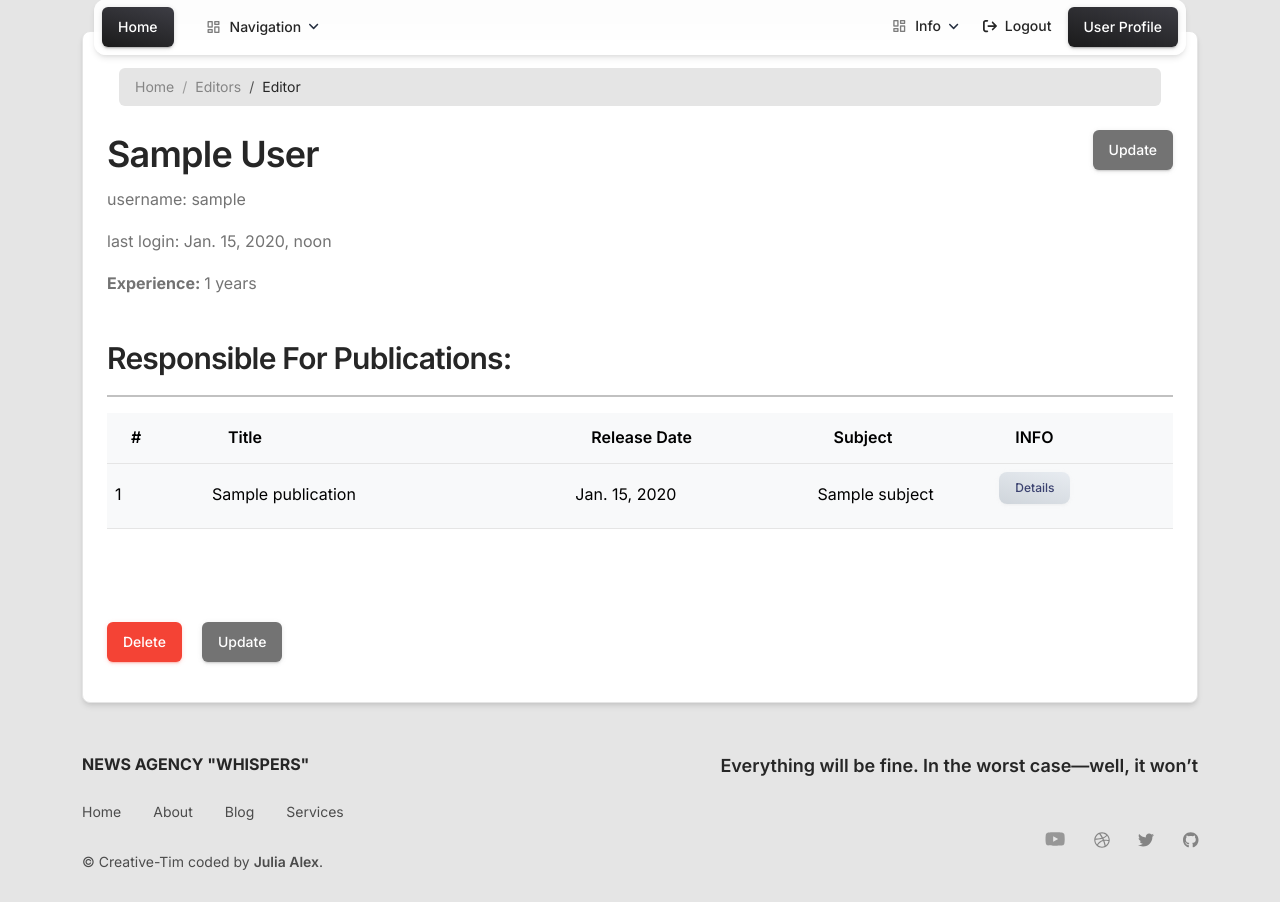
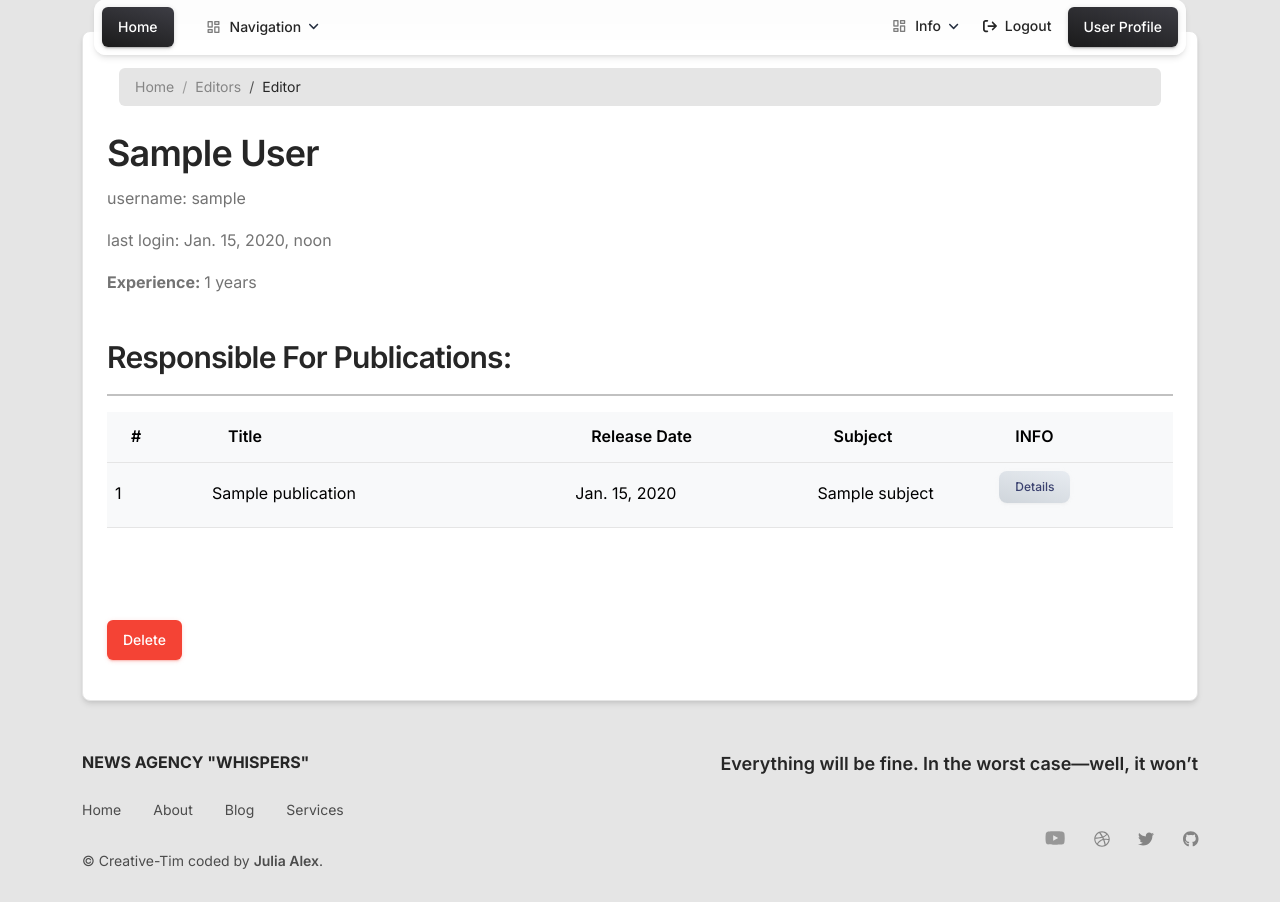
Before and after one commit to julia4406/news-agency-manager, a Django app: page /editors/1/ in a window 1280 px wide. Shown: the part 17-919 px from the top of the page. Run offline with Django 5.2, Linux system fonts and the light colour scheme; a user stored in the database is signed in; tables that the repository leaves empty hold one stand-in row (values such as "Sample post"); parts of the project's set-up code (start-up, migrations or seed data) failed here and were passed over; some libraries are stand-ins or nearby versions.

Commit message:
Removed buttons and possibility to Update Editor on editor-detail.html page.

```diff
--- a/templates/includes/navigation.html
+++ b/templates/includes/navigation.html
@@ -100,6 +100,13 @@
                                     data-bs-placement="bottom" title="Logout">Logout</p>
                             </a>
                         </li>
+
+
+                        <li class="nav-item my-auto ms-3 ms-lg-0">
+                            <a href="{% url 'manager_app:editor-detail' pk=user.id %}" class="btn
+                            bg-gradient-dark mb-0 mt-2 mt-md-0">User Profile</a>
+                        </li>
+
                         {% else %}
                         <li class="nav-item ms-lg-auto">
                             <a class="nav-link nav-link-icon me-2" href="{% url 'manager_app:login' %}">
@@ -110,10 +117,6 @@
                         </li>
                         {% endif %}
 
-                        <li class="nav-item my-auto ms-3 ms-lg-0">
-                            <a href="#" class="btn
-                            bg-gradient-dark mb-0 mt-2 mt-md-0">User Profile</a>
-                        </li>
                     </ul>
                 </div>
             </nav>
--- a/templates/manager_app/editor-detail.html
+++ b/templates/manager_app/editor-detail.html
@@ -23,12 +23,12 @@
 		<!-- CONTENT -->
 	<div class="header-with-button-right">
 		<h2>{{ editor.first_name }} {{ editor.last_name }}</h2>
-		<a href="{% url 'manager_app:editor-update' pk=editor.id %}"
-			 class="btn btn-secondary link-to-page"
-				style="display: inline-flex;"
-				role="button">
-			Update
-		</a>
+{#		<a href="{% url 'manager_app:editor-update' pk=editor.id %}"#}
+{#			 class="btn btn-secondary link-to-page"#}
+{#				style="display: inline-flex;"#}
+{#				role="button">#}
+{#			Update#}
+{#		</a>#}
 	</div>
 	<p>username: {{ editor.username }}</p>
 	<p>last login: {{ editor.last_login }}</p>
@@ -86,10 +86,10 @@
 			Delete
 		</a>
 
-		<a href="{% url 'manager_app:editor-update' pk=editor.id%}" class="btn btn-secondary
-		link-to-page">
-			Update
-		</a>
+{#		<a href="{% url 'manager_app:editor-update' pk=editor.id%}" class="btn btn-secondary#}
+{#		link-to-page">#}
+{#			Update#}
+{#		</a>#}
 	</div>
 
 	<!-- Модальне вікно для підтвердження видалення -->
```
